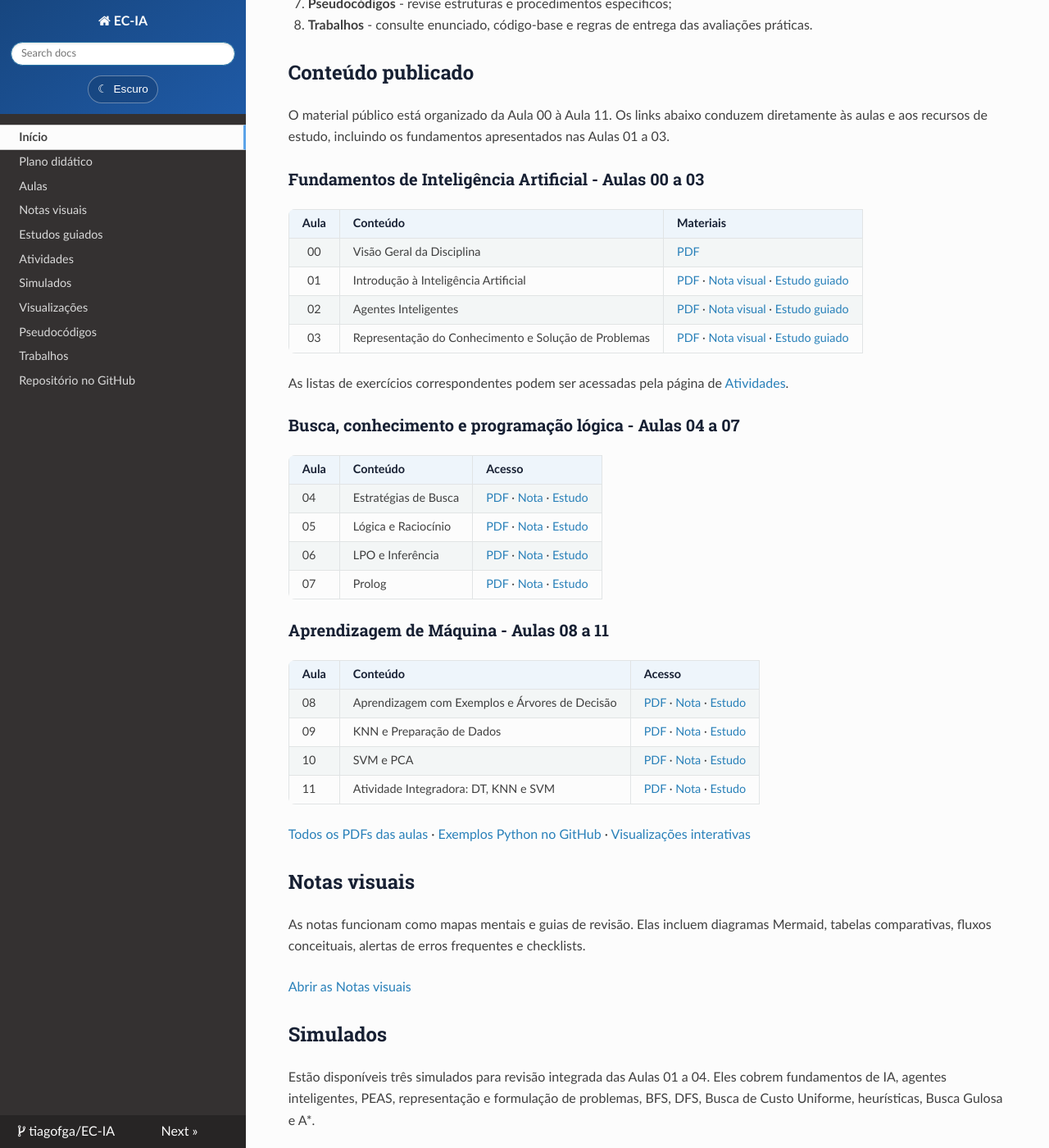
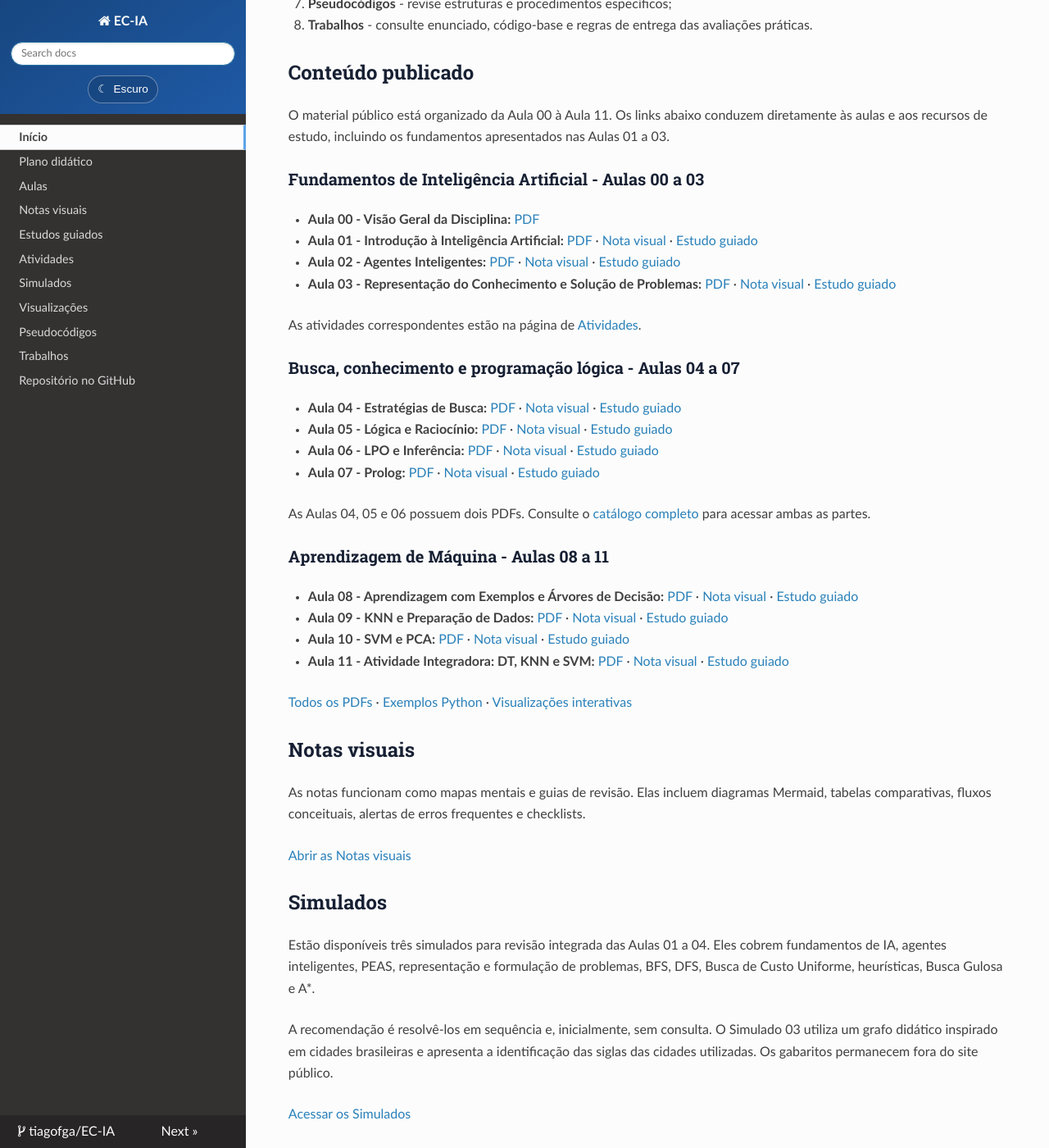
Before and after one commit to tiagofga/EC-IA, an MkDocs documentation site: the page built from docs/index.md, in a window 1280 px wide and 1400 px high, scrolled down 676 px. Shown: the whole window at 82% size. Built offline with MkDocs 1.6.1, drawn with Linux system fonts in a browser that asks for light colours; nearby versions of some CDN libraries.

Commit message:
fix(site): use compact lesson links without horizontal tables

```diff
--- a/docs/index.md
+++ b/docs/index.md
@@ -25,34 +25,30 @@
 
 ### Fundamentos de Inteligência Artificial - Aulas 00 a 03
 
-| Aula | Conteúdo | Materiais |
-|:---:|---|---|
-| 00 | Visão Geral da Disciplina | [PDF](downloads/aulas/EC_IA_000_Visao_Geral.pdf) |
-| 01 | Introdução à Inteligência Artificial | [PDF](downloads/aulas/EC_IA_001_Introducao.pdf) · [Nota visual](notas/01-introducao/README.md) · [Estudo guiado](estudos-guiados/01-introducao/README.md) |
-| 02 | Agentes Inteligentes | [PDF](downloads/aulas/EC_IA_002_Agentes.pdf) · [Nota visual](notas/02-agentes/README.md) · [Estudo guiado](estudos-guiados/02-agentes/README.md) |
-| 03 | Representação do Conhecimento e Solução de Problemas | [PDF](downloads/aulas/EC_IA_003_Conhecimento.pdf) · [Nota visual](notas/03-conhecimento/README.md) · [Estudo guiado](estudos-guiados/03-conhecimento/README.md) |
+- **Aula 00 - Visão Geral da Disciplina:** [PDF](downloads/aulas/EC_IA_000_Visao_Geral.pdf)
+- **Aula 01 - Introdução à Inteligência Artificial:** [PDF](downloads/aulas/EC_IA_001_Introducao.pdf) · [Nota visual](notas/01-introducao/README.md) · [Estudo guiado](estudos-guiados/01-introducao/README.md)
+- **Aula 02 - Agentes Inteligentes:** [PDF](downloads/aulas/EC_IA_002_Agentes.pdf) · [Nota visual](notas/02-agentes/README.md) · [Estudo guiado](estudos-guiados/02-agentes/README.md)
+- **Aula 03 - Representação do Conhecimento e Solução de Problemas:** [PDF](downloads/aulas/EC_IA_003_Conhecimento.pdf) · [Nota visual](notas/03-conhecimento/README.md) · [Estudo guiado](estudos-guiados/03-conhecimento/README.md)
 
-As listas de exercícios correspondentes podem ser acessadas pela página de [Atividades](atividades/index.md).
+As atividades correspondentes estão na página de [Atividades](atividades/index.md).
 
 ### Busca, conhecimento e programação lógica - Aulas 04 a 07
 
-| Aula | Conteúdo | Acesso |
-|---|---|---|
-| 04 | Estratégias de Busca | [PDF](downloads/aulas/EC_IA_004_Busca_Parte1.pdf) · [Nota](notas/04-busca/README.md) · [Estudo](estudos-guiados/04-busca/README.md) |
-| 05 | Lógica e Raciocínio | [PDF](downloads/aulas/EC_IA_005_Logica_Parte1.pdf) · [Nota](notas/05-logica/README.md) · [Estudo](estudos-guiados/05-logica/README.md) |
-| 06 | LPO e Inferência | [PDF](downloads/aulas/EC_IA_006_LPO_Parte_01.pdf) · [Nota](notas/06-lpo-inferencia/README.md) · [Estudo](estudos-guiados/06-lpo-inferencia/README.md) |
-| 07 | Prolog | [PDF](downloads/aulas/EC_IA_007_Prolog.pdf) · [Nota](notas/07-prolog/README.md) · [Estudo](estudos-guiados/07-prolog/README.md) |
+- **Aula 04 - Estratégias de Busca:** [PDF](downloads/aulas/EC_IA_004_Busca_Parte1.pdf) · [Nota visual](notas/04-busca/README.md) · [Estudo guiado](estudos-guiados/04-busca/README.md)
+- **Aula 05 - Lógica e Raciocínio:** [PDF](downloads/aulas/EC_IA_005_Logica_Parte1.pdf) · [Nota visual](notas/05-logica/README.md) · [Estudo guiado](estudos-guiados/05-logica/README.md)
+- **Aula 06 - LPO e Inferência:** [PDF](downloads/aulas/EC_IA_006_LPO_Parte_01.pdf) · [Nota visual](notas/06-lpo-inferencia/README.md) · [Estudo guiado](estudos-guiados/06-lpo-inferencia/README.md)
+- **Aula 07 - Prolog:** [PDF](downloads/aulas/EC_IA_007_Prolog.pdf) · [Nota visual](notas/07-prolog/README.md) · [Estudo guiado](estudos-guiados/07-prolog/README.md)
+
+As Aulas 04, 05 e 06 possuem dois PDFs. Consulte o [catálogo completo](aulas/index.md) para acessar ambas as partes.
 
 ### Aprendizagem de Máquina - Aulas 08 a 11
 
-| Aula | Conteúdo | Acesso |
-|---|---|---|
-| 08 | Aprendizagem com Exemplos e Árvores de Decisão | [PDF](downloads/aulas/EC_IA_008_Aprendizagem_Exemplos.pdf) · [Nota](notas/08-aprendizagem-exemplos/README.md) · [Estudo](estudos-guiados/08-aprendizagem-exemplos/README.md) |
-| 09 | KNN e Preparação de Dados | [PDF](downloads/aulas/EC_IA_009_KNN.pdf) · [Nota](notas/09-knn/README.md) · [Estudo](estudos-guiados/09-knn/README.md) |
-| 10 | SVM e PCA | [PDF](downloads/aulas/EC_IA_010_SVM.pdf) · [Nota](notas/10-svm/README.md) · [Estudo](estudos-guiados/10-svm/README.md) |
-| 11 | Atividade Integradora: DT, KNN e SVM | [PDF](downloads/aulas/EC_IA_011_Atividade_Comparacao.pdf) · [Nota](notas/11-atividade-comparacao/README.md) · [Estudo](estudos-guiados/11-atividade-comparacao/README.md) |
+- **Aula 08 - Aprendizagem com Exemplos e Árvores de Decisão:** [PDF](downloads/aulas/EC_IA_008_Aprendizagem_Exemplos.pdf) · [Nota visual](notas/08-aprendizagem-exemplos/README.md) · [Estudo guiado](estudos-guiados/08-aprendizagem-exemplos/README.md)
+- **Aula 09 - KNN e Preparação de Dados:** [PDF](downloads/aulas/EC_IA_009_KNN.pdf) · [Nota visual](notas/09-knn/README.md) · [Estudo guiado](estudos-guiados/09-knn/README.md)
+- **Aula 10 - SVM e PCA:** [PDF](downloads/aulas/EC_IA_010_SVM.pdf) · [Nota visual](notas/10-svm/README.md) · [Estudo guiado](estudos-guiados/10-svm/README.md)
+- **Aula 11 - Atividade Integradora: DT, KNN e SVM:** [PDF](downloads/aulas/EC_IA_011_Atividade_Comparacao.pdf) · [Nota visual](notas/11-atividade-comparacao/README.md) · [Estudo guiado](estudos-guiados/11-atividade-comparacao/README.md)
 
-[Todos os PDFs das aulas](aulas/index.md) · [Exemplos Python no GitHub](https://github.com/tiagofga/EC-IA/tree/feat/aulas-08-11-aprendizado-supervisionado/exemplos) · [Visualizações interativas](visualizacoes/index.md)
+[Todos os PDFs](aulas/index.md) · [Exemplos Python](https://github.com/tiagofga/EC-IA/tree/feat/aulas-08-11-aprendizado-supervisionado/exemplos) · [Visualizações interativas](visualizacoes/index.md)
 
 ## Notas visuais
 
```
